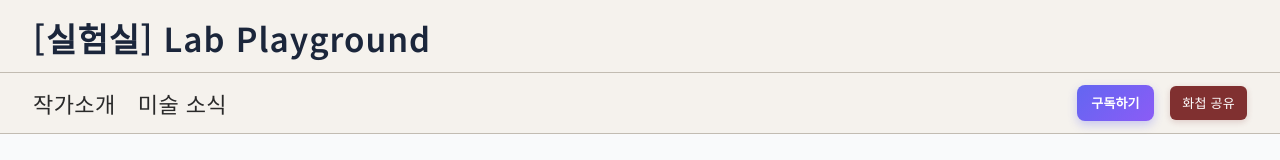
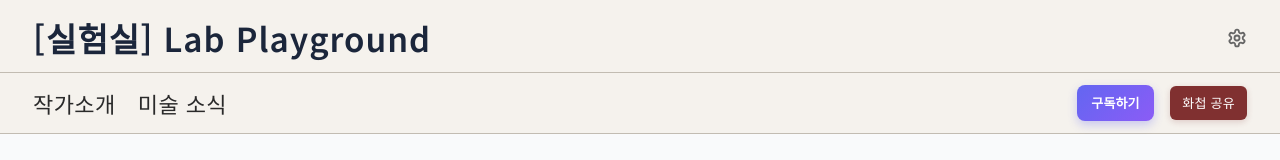
Before and after one commit to taejungart-maker/grim-sil, a Next.js app: page /playground in a window 1280 px wide. Shown: the top 160 px of the page. Built offline with nearby package versions, Linux system fonts and the light colour scheme; no server answers; the database is empty.

Commit message:
Restored settings cog visibility for all galleries

```diff
--- a/app/components/Header.tsx
+++ b/app/components/Header.tsx
@@ -125,7 +125,7 @@ export default function Header({
                             </span>
                         )}
 
-                    {isMounted && isLoggedIn && (
+                    {isMounted && (
                         <Link
                             href={vipId ? `/admin?vipId=${vipId}` : "/admin"}
                             style={{
```
